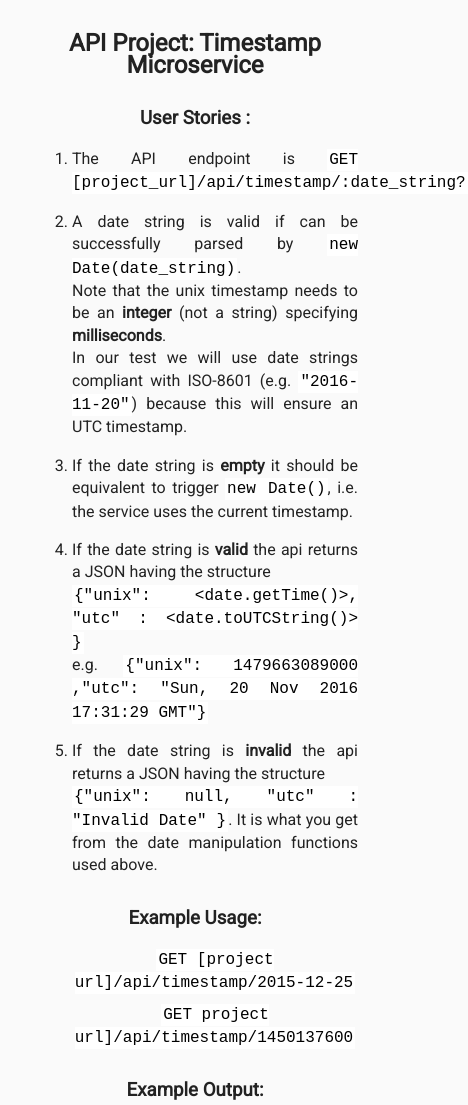
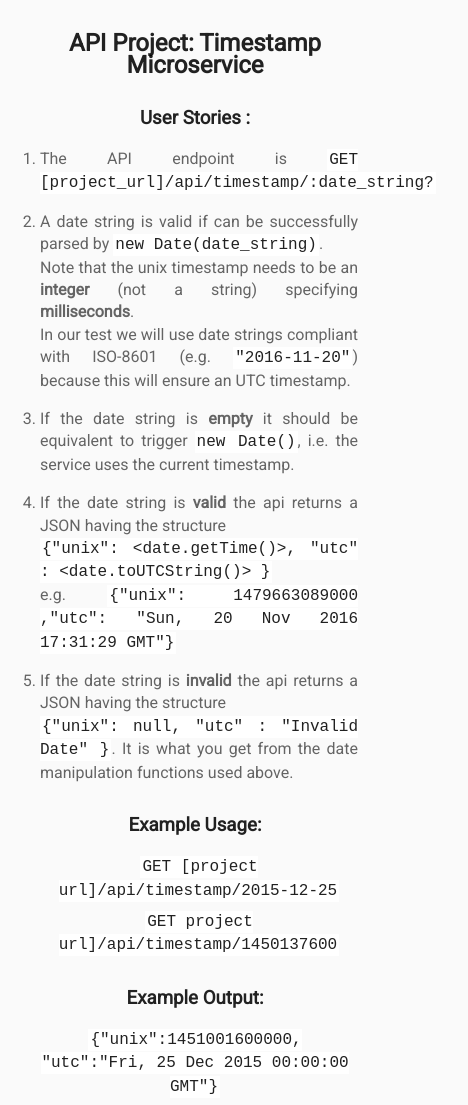
Before and after one commit to AllyMurray/timestamp-microservice, a website: page views/index.html in a window 390 px wide. Shown: the top 1105 px of the page, 468 px wide, since content can reach past the window. Drawn offline with Linux system fonts and the light colour scheme; files that its build step writes are made by us from their sources.

Commit message:
Improved styling and responsiveness

```diff
--- a/public/style.css
+++ b/public/style.css
@@ -1,6 +1,11 @@
+:root {
+  --primary-font-color: rgba(0, 0, 0, 0.87);
+  --secondary-font-color: rgba(0, 0, 0, 0.6);
+}
+
 body {
   background-color: #fafafa;
-  color: #222;
+  color: var(--primary-font-color);
   font-family: 'Roboto', sans-serif;
   font-size: 16px;
   line-height: 1.4em;
@@ -12,17 +17,12 @@ h3 {
   margin-top: 30px;
 }
 
-code {
-  background-color: #fff;
-  color: black;
-  font-family: monospace;
-  padding: 2px;
-}
-
 ol {
+  color: var(--secondary-font-color);
   list-style-position: outside;
   margin: 15px auto;
   max-width: 700px;
+  padding-left: 8px;
   position: relative;
   text-align: justify;
 }
@@ -32,6 +32,7 @@ ol > li {
 }
 
 ul {
+  padding-left: 8px;
   list-style-type: none;
 }
 
@@ -43,6 +44,13 @@ a {
   color: #2574a9;
 }
 
+code {
+  background-color: #fff;
+  color: var(--primary-font-color);
+  font-family: monospace;
+  padding: 2px;
+}
+
 footer {
   margin-top: 40px;
 }
--- a/views/index.html
+++ b/views/index.html
@@ -2,7 +2,10 @@
 
 <html>
   <head>
-    <title>Timestamp Microservice</title>
+    <meta
+      name="viewport"
+      content="width=device-width, initial-scale=1, shrink-to-fit=no"
+    />
     <link
       rel="shortcut icon"
       href="https://cdn.hyperdev.com/us-east-1%3A52a203ff-088b-420f-81be-45bf559d01b1%2Ffavicon.ico"
@@ -14,6 +17,7 @@
       type="text/css"
     />
     <link href="style.css" rel="stylesheet" type="text/css" />
+    <title>Timestamp Microservice</title>
   </head>
 
   <body>
```
